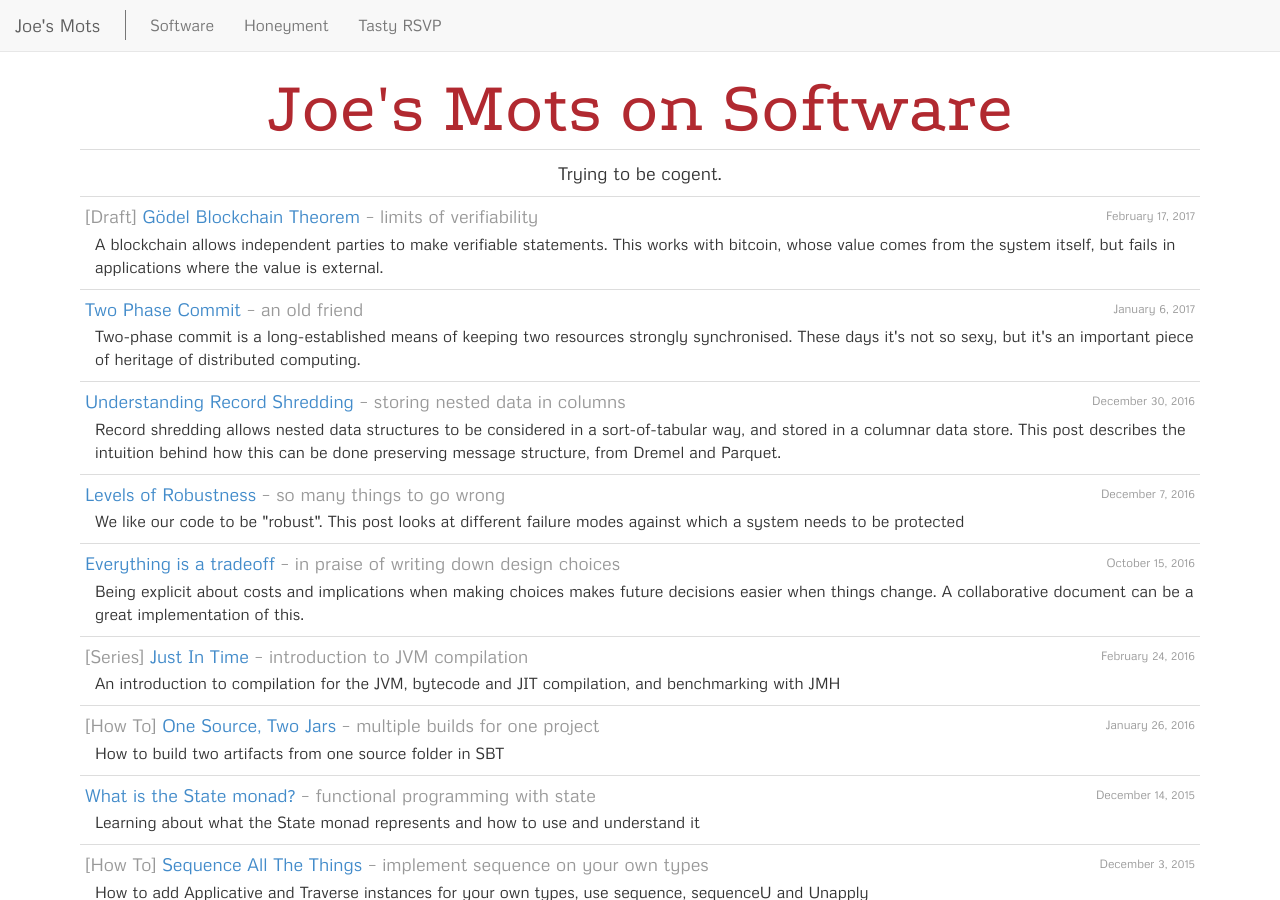
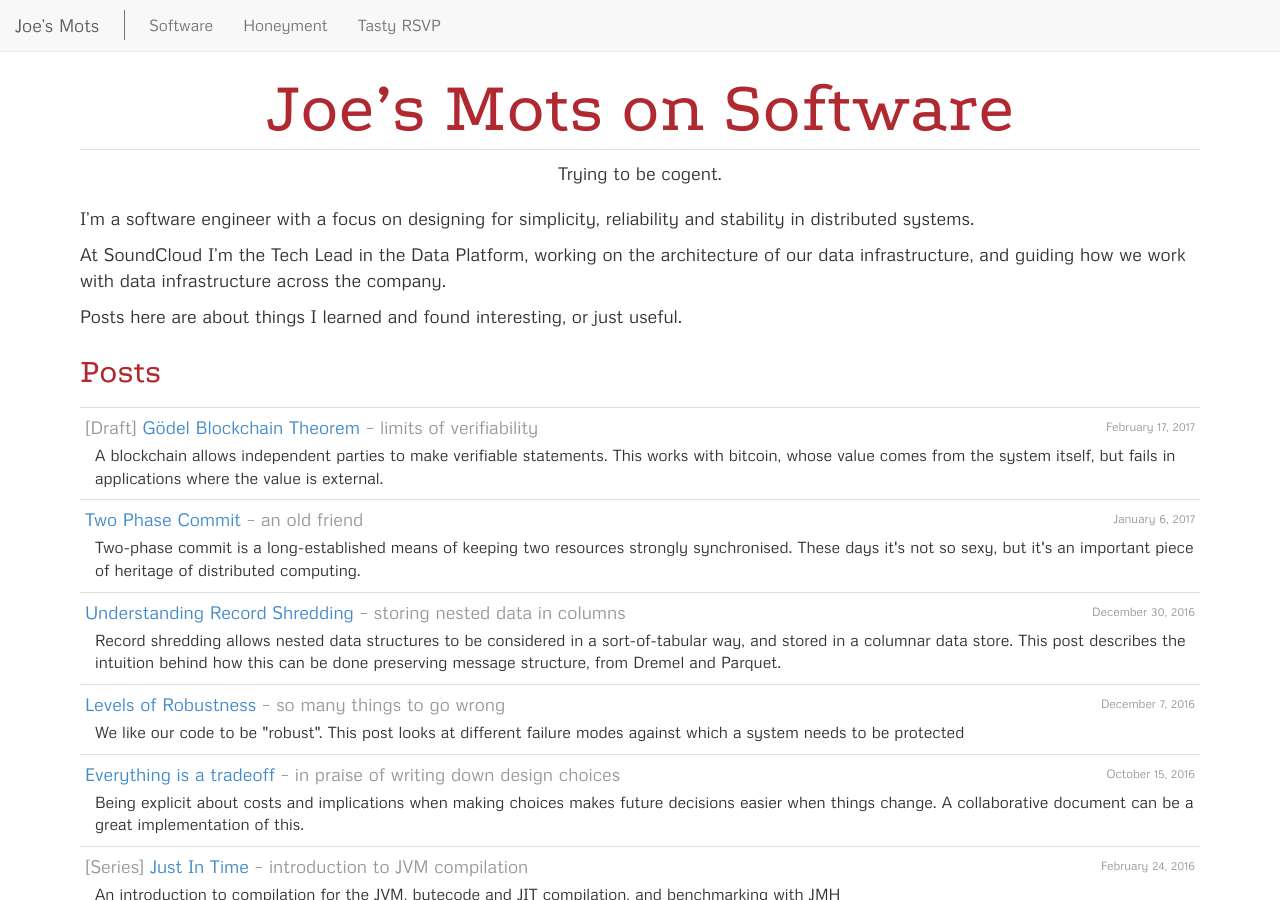
Before and after one commit to joekearney/joekearney.github.io, a Jekyll site: the page built from _posts/software/2013-01-01-software-index.md, in a window 1280 px wide and 900 px high. Built offline with Jekyll 4.4.1, drawn with Linux system fonts in a browser that asks for light colours.

Commit message:
add about-me, rearrange front page for only main software posts

```diff
--- a/_config.yml
+++ b/_config.yml
@@ -4,7 +4,7 @@ rdiscount:
 highlighter: rouge
 exclude: [ Gemfile, Gemfile.lock, gems, _assets, bower_components ]
 timezone: Europe/Berlin
-title: Joe's Mots
+title: "Joe’s Mots"
 production_url: "http://www.joekearney.co.uk"
 description: "Trying to be cogent."
 analytics: UA-49379324-1
@@ -47,7 +47,7 @@ hidden_tags:
 # software posts that are to be read, not just howto
 software:
   tag_description: "Trying to be cogent"
-  tag_name: "Joe's Mots on Software"
+  tag_name: "Joe’s Mots on Software"
   tag_short_name: "Software"
   index_path: "software-index"
 honeyment:
--- a/_layouts/layout.html
+++ b/_layouts/layout.html
@@ -30,8 +30,8 @@ layout: compress
   <meta name="theme-color" content="#b12930">
 
   <link rel="shortcut icon" href="/j-inverse.ico">
-  <link rel="alternate" type="application/atom+xml" title="Joe's Mots Feed" href="/atom.xml">
-  <link rel="alternate" type="application/atom+xml" title="Joe's Mots on Software" href="/feeds/atom-software.xml">
+  <link rel="alternate" type="application/atom+xml" title="{{site.title}} Feed" href="/atom.xml">
+  <link rel="alternate" type="application/atom+xml" title="{{site.software.tag_name}}" href="/feeds/atom-software.xml">
   <link rel="alternate" type="application/atom+xml" title="{{site.honeyment.tag_name}}" href="/feeds/atom-honeyment.xml">
   <link rel="alternate" type="application/atom+xml" title="{{site.tasty-rsvps.tag_name}}" href="/feeds/atom-tasty-rsvps.xml">
   <link rel="alternate" type="application/atom+xml" title="{{site.germany.tag_name}}" href="/feeds/atom-germany.xml">
@@ -49,8 +49,8 @@ layout: compress
   <script src="http://html5shim.googlecode.com/svn/trunk/html5.js"></script>
   <![endif]-->
 
+  <script type="text/javascript" src="/js/up.js"></script>
   {% for js in page.js-require %}
-  <script type="text/javascript" src="/js/up.js"></script>
   <script type="text/javascript" src="{{ js }}"></script>
   {% endfor %}
 </head>
--- a/_posts/software/2013-01-01-software-index.md
+++ b/_posts/software/2013-01-01-software-index.md
@@ -1,6 +1,6 @@
 ---
 layout: layout
-title: "Joe's Mots on Software"
+title: "Joe’s Mots on Software"
 categories:
 - index
 tags:
@@ -14,4 +14,13 @@ sitemap:
 
 ---
 
-{% include index-by-tag.html tag='software' title=site.software.tag_name description=site.software.tag_description orderAscending=false showDrafts='true' showOnlyArticles='false' %}
+{% include index-by-tag.html tag='software' title=site.software.tag_name description=site.software.tag_description header-only=true %}
+
+{% capture c %}
+{% include_relative about-me-software.md %}
+{% endcapture %}
+
+{{ c | markdownify }}
+
+
+{% include short-toc-by-tag.html tag='software' numPosts='all' showDrafts='true' showOnlyArticles='false' showLongDescription='true' title="Posts" %}
--- /dev/null
+++ b/_posts/software/about-me-software.md
@@ -0,0 +1,5 @@
+I'm a software engineer with a focus on designing for simplicity, reliability and stability in distributed systems.
+
+At SoundCloud I'm the Tech Lead in the Data Platform, working on the architecture of our data infrastructure, and guiding how we work with data infrastructure across the company.
+
+Posts here are about things I learned and found interesting, or just useful.
```
Also changed, not shown: index.html (+16 -5 lines).
